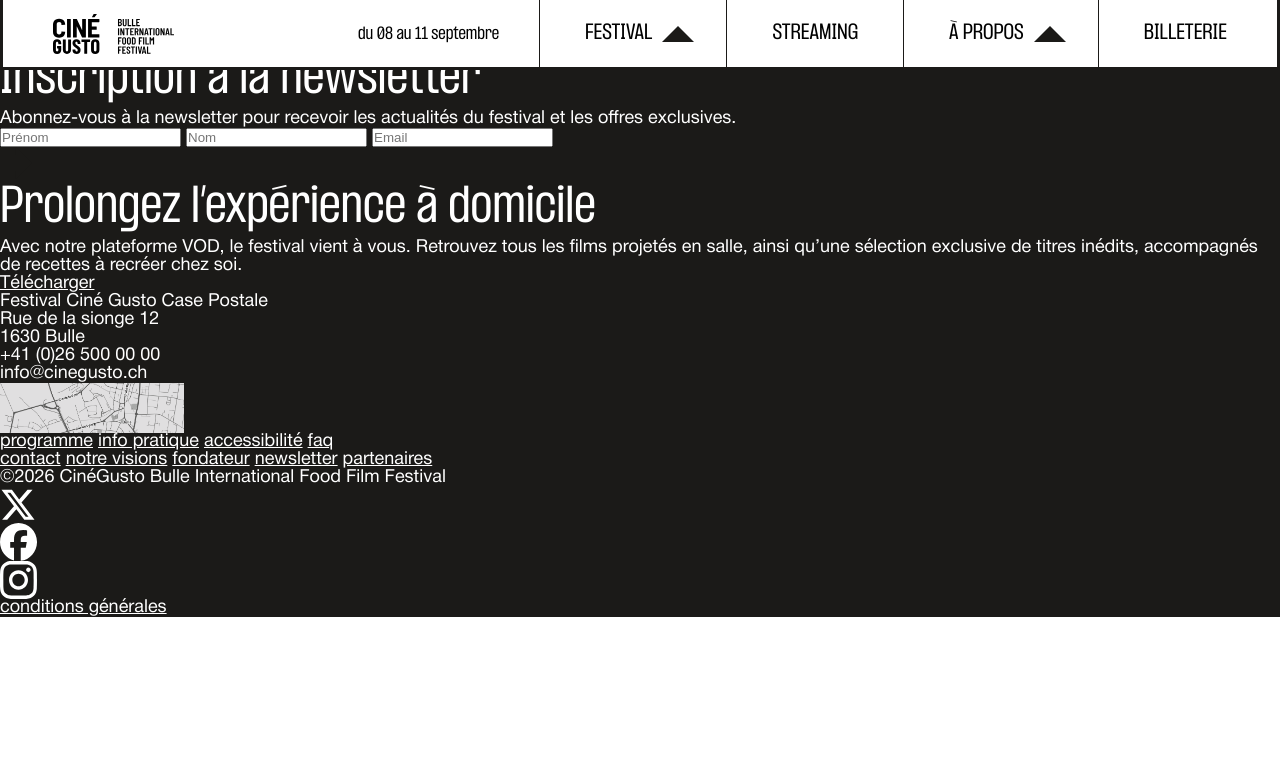
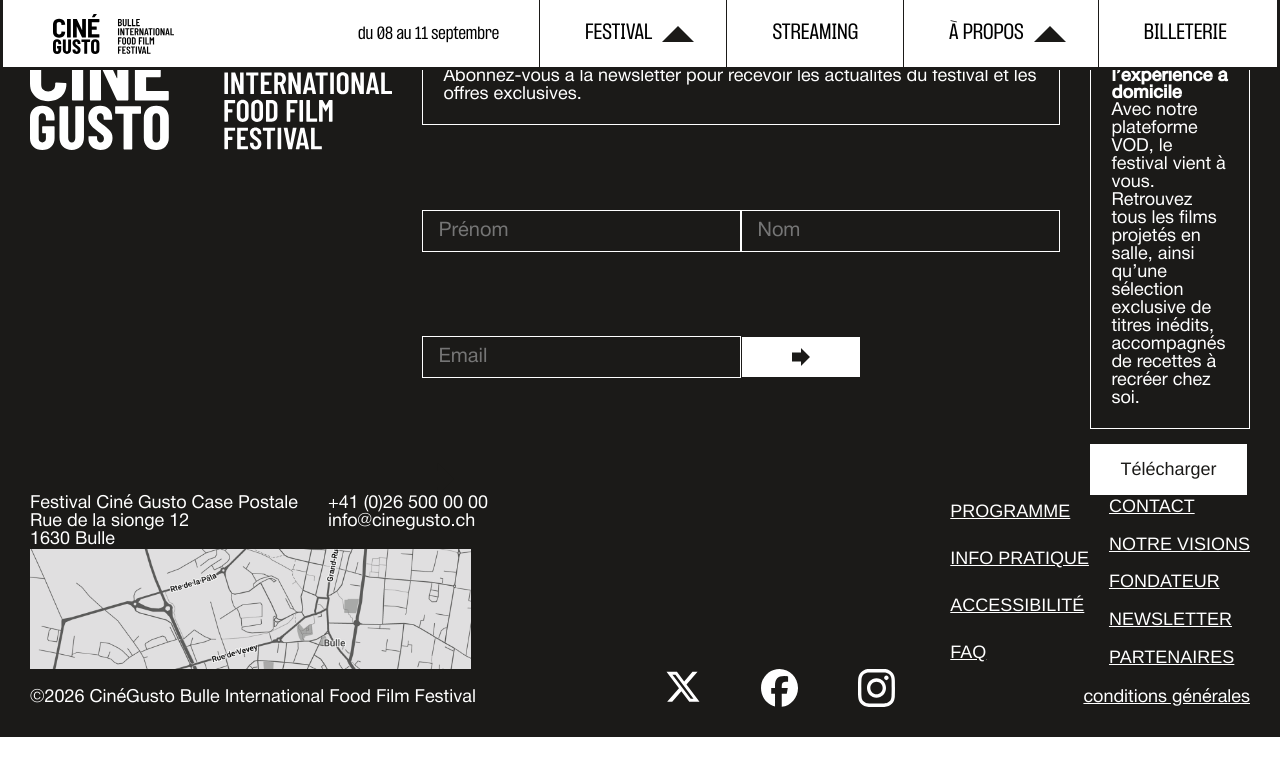
Before and after one commit to Nellie-Buhler/CineGusto, a website built with Parcel: page src/about.html in a window 1280 px wide. Built offline with nearby package versions, Linux system fonts and the light colour scheme.

Commit message:
mise en page basique du footer

```diff
--- a/src/footer.html
+++ b/src/footer.html
@@ -2,12 +2,14 @@
   <div class="f-part-01">
     <img src="img/Logo/CineGusto_White.svg" alt="Logo-CinéGusto" />
     <div class="f-newsletter">
-      <div class="f-newsletter-title">
-        <h2>Inscription à la newsletter</h2>
+      <div class="f-newsletter-title box-black">
+        <h4>Inscription à la newsletter</h4>
         <p>
           Abonnez-vous à la newsletter pour recevoir les actualités du festival
           et les offres exclusives.
         </p>
+      </div>
+      <div class="f-input-name">
         <label for="fistname"></label>
         <input
           type="text"
@@ -17,13 +19,15 @@
         />
         <label for="name"></label>
         <input type="text" id="name" name="name" placeholder="Nom" />
+      </div>
+      <div class="f-input-email">
         <label for="email"></label>
         <input type="email" id="email" name="email" placeholder="Email" />
-        <div class="f-newsletter-input">
+        <button>
           <svg
             xmlns="http://www.w3.org/2000/svg"
-            width="32"
-            height="32"
+            width="18"
+            height="18"
             viewBox="0 0 32 32"
             fill="none"
           >
@@ -32,12 +36,26 @@
               fill="#1B1A18"
             />
           </svg>
-        </div>
+        </button>
+      </div>
+      <div class="f-newsletter-input">
+        <svg
+          xmlns="http://www.w3.org/2000/svg"
+          width="32"
+          height="32"
+          viewBox="0 0 32 32"
+          fill="none"
+        >
+          <path
+            d="M15.9987 0L31.9975 15.9987L15.9987 31.9975V23.9981H0V7.99937L15.9987 7.99937V0Z"
+            fill="#1B1A18"
+          />
+        </svg>
       </div>
     </div>
     <div class="f-vod">
-      <div class="f-vod-title">
-        <h2>Prolongez l’expérience à domicile</h2>
+      <div class="f-vod-title box-black">
+        <h4>Prolongez l’expérience à domicile</h4>
         <p>
           Avec notre plateforme VOD, le festival vient à vous. Retrouvez tous
           les films projetés en salle, ainsi qu’une sélection exclusive de
@@ -68,13 +86,13 @@
       </div>
     </div>
     <div class="f-nav">
-      <div class="f-nav-festival">
+      <div class="f-nav-content">
         <a href="about.html">programme</a>
         <a href="about.html">info pratique</a>
         <a href="about.html">accessibilité</a>
         <a href="about.html">faq</a>
       </div>
-      <div class="f-nav-apropos">
+      <div class="f-nav-content">
         <a href="about.html">contact</a>
         <a href="about.html">notre visions</a>
         <a href="about.html">fondateur</a>
--- a/src/scss/_base.scss
+++ b/src/scss/_base.scss
@@ -124,7 +124,12 @@ h2 {
 
 .box {
   border: 1px solid var(--black);
-  padding: 20px 0px;
+  padding: 20px 20px;
+}
+
+.box-black {
+  border: 1px solid var(--white);
+  padding: 20px 20px;
 }
 
 button {
--- a/src/scss/modules/_footer.scss
+++ b/src/scss/modules/_footer.scss
@@ -3,4 +3,106 @@
   font-family: "Helvetica-Neue";
   font-weight: 400;
   font-size: 18px;
+  padding: 30px;
+
+  img {
+    height: 120px;
+  }
 }
+
+.f-part-01 {
+  display: flex;
+  justify-content: space-between;
+  gap: 30px;
+
+  .f-newsletter {
+    display: flex;
+    flex-direction: column;
+    justify-content: space-between;
+    gap: 15px;
+    .f-input-name {
+      display: flex;
+      justify-content: space-between;
+    }
+    .f-input-email {
+      display: flex;
+    }
+  }
+
+  .f-vod {
+    display: flex;
+    flex-direction: column;
+    gap: 15px;
+    .f-vod-input {
+      background-color: white;
+      color: var(--black);
+      padding: 15px 30px;
+      align-self: flex-start;
+
+      a {
+        font-family: "Helvetica Neue";
+        font-size: 18px;
+        font-weight: 500;
+        text-decoration: none;
+      }
+    }
+  }
+
+  #name,
+  #firstname,
+  #email {
+    background-color: var(--black);
+    border: 1px solid white;
+    padding: 10px 15px;
+    font-family: "Helvetica-Neue";
+    font-size: 20px;
+  }
+}
+
+.f-part-02 {
+  display: flex;
+  justify-content: space-between;
+
+  .f-nav {
+    display: flex;
+    gap: 20px;
+    .f-nav-content {
+      display: flex;
+      flex-direction: column;
+      justify-content: space-around;
+      gap: 15px;
+
+      a {
+        font-family: "Helvetica Neue";
+        font-size: 18px;
+        font-weight: 400;
+        text-transform: uppercase;
+      }
+    }
+  }
+
+  .f-contact {
+    display: flex;
+    flex-direction: column;
+
+    .f-contact-text {
+      display: flex;
+      gap: 30px;
+    }
+
+    .f-contact-carte {
+      width: 50vw;
+    }
+  }
+}
+
+.f-part-03 {
+  display: flex;
+  justify-content: space-between;
+  align-items: end;
+
+  .f-logoreseaux {
+    display: flex;
+    gap: 60px;
+  }
+}
--- a/src/scss/modules/_homepage.scss
+++ b/src/scss/modules/_homepage.scss
@@ -47,6 +47,10 @@
     flex-direction: column;
     justify-content: space-between;
     gap: 30px;
+
+    button {
+      align-self: flex-start;
+    }
   }
 
   .h-programme-img {
```
